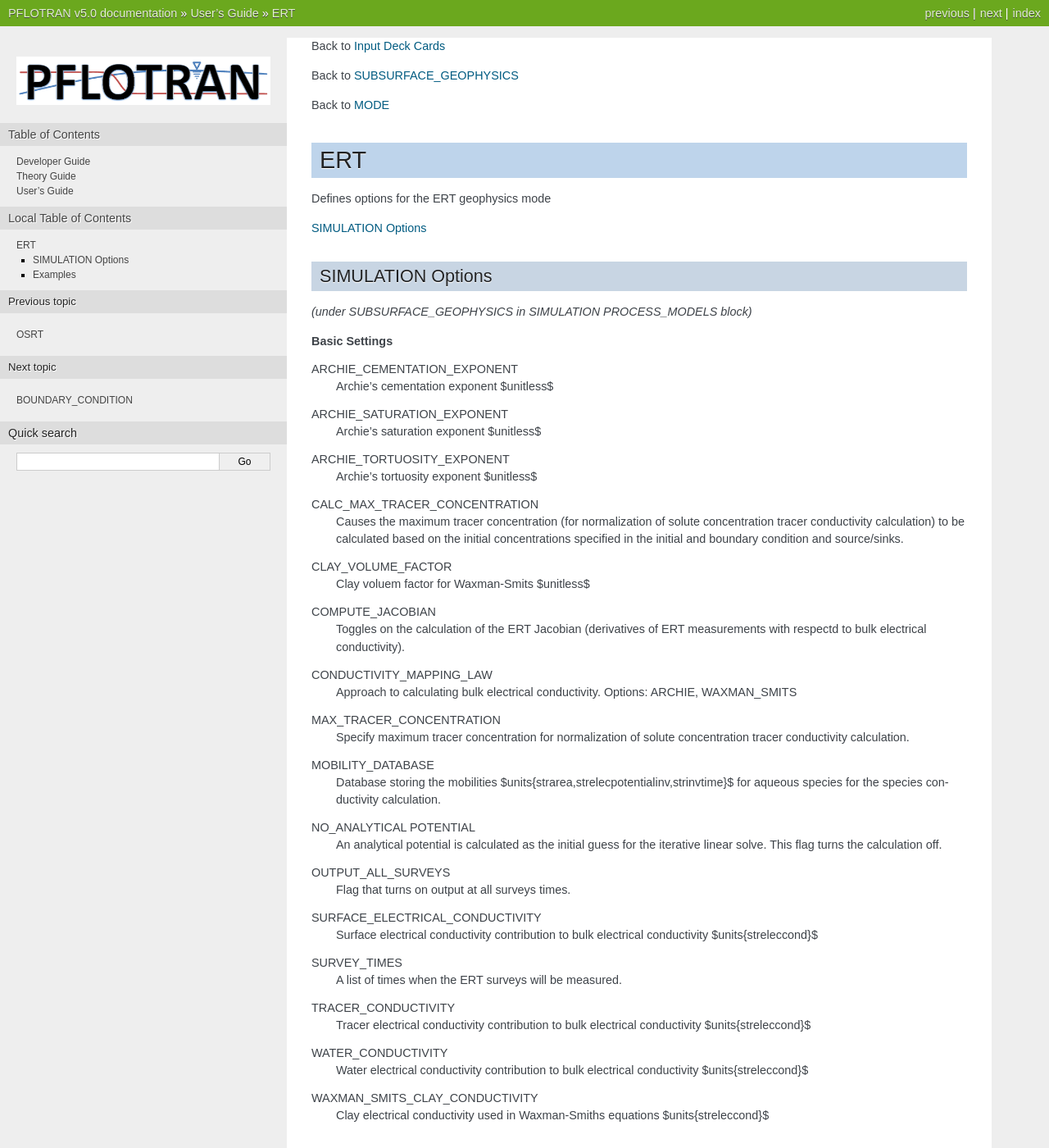
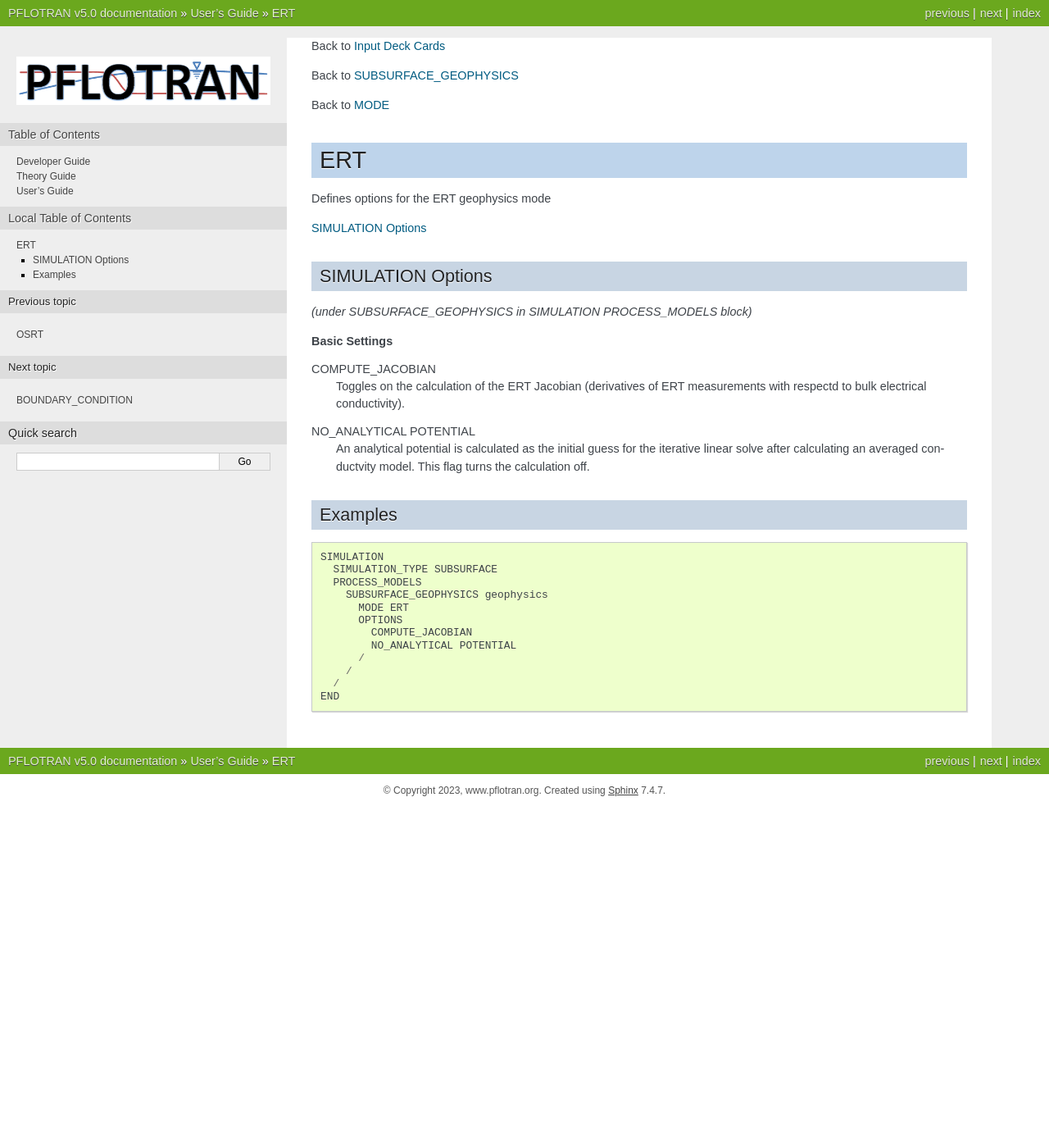
Before and after one commit to Miracloon/pflotran-documentation, a Sphinx documentation site: the page built from source/user_guide/cards/simulation/subsurface_geophysics_modes/ert_card.rst, in a window 1280 px wide and 1400 px high. Shown: the whole window at 82% size. Built offline with Sphinx 7.4.7, drawn with Linux system fonts in a browser that asks for light colours; some of the changed text lies outside the part shown.

Commit message:
Updating MODE ERT cards.

```diff
--- a/source/user_guide/cards/simulation/subsurface_geophysics_mode_card.rst
+++ b/source/user_guide/cards/simulation/subsurface_geophysics_mode_card.rst
@@ -32,7 +32,6 @@ Examples:
        MODE ERT
        OPTIONS
          COMPUTE_JACOBIAN
-         OUTPUT_ALL_SURVEYS
        /
      /
    /
--- a/source/user_guide/cards/simulation/subsurface_geophysics_modes/ert_card.rst
+++ b/source/user_guide/cards/simulation/subsurface_geophysics_modes/ert_card.rst
@@ -21,53 +21,11 @@ SIMULATION Options
 
 **Basic Settings**
 
-ARCHIE_CEMENTATION_EXPONENT
- Archie's cementation exponent $\unitless$
-
-ARCHIE_SATURATION_EXPONENT
- Archie's saturation exponent $\unitless$
-
-ARCHIE_TORTUOSITY_EXPONENT
- Archie's tortuosity exponent $\unitless$
-
-CALC_MAX_TRACER_CONCENTRATION
- Causes the maximum tracer concentration (for normalization of solute concentration tracer conductivity calculation) to be calculated based on the initial concentrations specified in the initial and boundary condition and source/sinks.
-
-CLAY_VOLUME_FACTOR
- Clay voluem factor for Waxman-Smits $\unitless$
-
 COMPUTE_JACOBIAN
  Toggles on the calculation of the ERT Jacobian (derivatives of ERT measurements with respectd to bulk electrical conductivity).
 
-CONDUCTIVITY_MAPPING_LAW
- Approach to calculating bulk electrical conductivity. Options: ARCHIE, WAXMAN_SMITS
-
-MAX_TRACER_CONCENTRATION
- Specify maximum tracer concentration for normalization of solute concentration tracer conductivity calculation.
-
-MOBILITY_DATABASE
- Database storing the mobilities $\units{\strarea\,\strelecpotential\inv\,\strinvtime}$ for aqueous species for the species conductivity calculation.
-
 NO_ANALYTICAL POTENTIAL
- An analytical potential is calculated as the initial guess for the iterative linear solve. This flag turns the calculation off.
-
-OUTPUT_ALL_SURVEYS
- Flag that turns on output at all surveys times.
-
-SURFACE_ELECTRICAL_CONDUCTIVITY
- Surface electrical conductivity contribution to bulk electrical conductivity $\units{\streleccond}$
-
-SURVEY_TIMES
- A list of times when the ERT surveys will be measured.
-
-TRACER_CONDUCTIVITY
- Tracer electrical conductivity contribution to bulk electrical conductivity $\units{\streleccond}$
-
-WATER_CONDUCTIVITY
- Water electrical conductivity contribution to bulk electrical conductivity $\units{\streleccond}$
-
-WAXMAN_SMITS_CLAY_CONDUCTIVITY
- Clay electrical conductivity used in Waxman-Smiths equations $\units{\streleccond}$
+ An analytical potential is calculated as the initial guess for the iterative linear solve after calculating an averaged conductvity model. This flag turns the calculation off.
 
 Examples
 --------
@@ -80,31 +38,8 @@ Examples
        MODE ERT
        OPTIONS
          COMPUTE_JACOBIAN
-         OUTPUT_ALL_SURVEYS
+         NO_ANALYTICAL POTENTIAL
        /
      /
    /
  END
-
- SIMULATION
-   SIMULATION_TYPE SUBSURFACE
-   PROCESS_MODELS
-     SUBSURFACE_GEOPHYSICS geophysics
-       MODE ERT
-       OPTIONS
-         COMPUTE_JACOBIAN
-         CALC_MAX_TRACER_CONCENTRATION
-         SURVEY_TIMES h 2.7778d-4 6.d0 12.d0 24.d0 # 2.778d-4 ~= 1 second
-         OUTPUT_ALL_SURVEYS
-         MOBILITY_DATABASE ../../../database/mobilities.dat
-         ARCHIE_CEMENTATION_EXPONENT 1.9d0
-         ARCHIE_SATURATION_EXPONENT 2.d0
-         ARCHIE_TORTUOSITY_CONSTANT 1.d0
-         SURFACE_ELECTRICAL_CONDUCTIVITY 0.002d0
-         CONDUCTIVITY_MAPPING_LAW WAXMAN_SMITS
-         CLAY_VOLUME_FACTOR 0.01d0
-         WAXMAN_SMITS_CLAY_CONDUCTIVITY 0.003d0
-       /
-     /
-   /
- END
```
Also changed, not shown: source/user_guide/cards/simulation/subsurface_geophysics_card.rst (+2 -30 lines).
